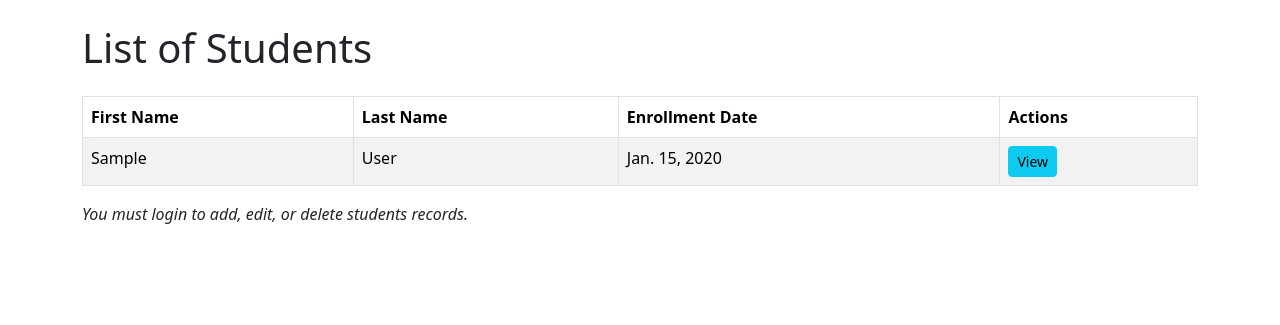
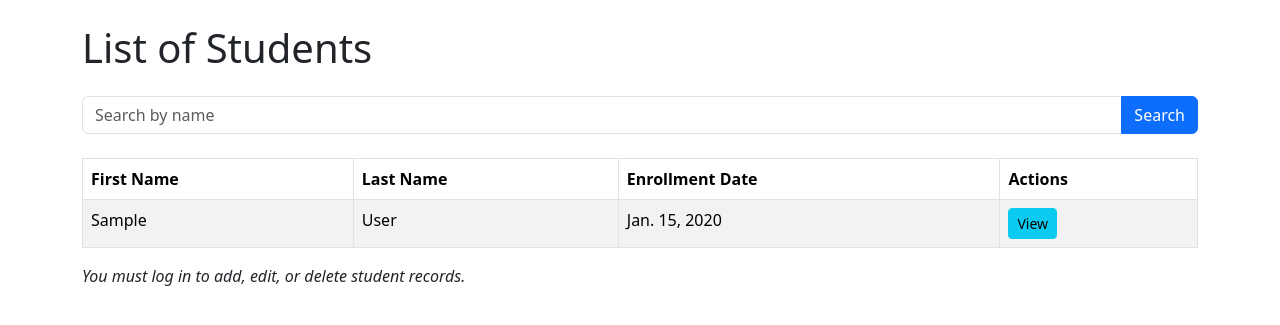
Before and after one commit to MokahalA/gng5300_a2, a Django app: page /students/ in a window 1280 px wide. Shown: the part 56-381 px from the top of the page. Run offline with Django 5.2, Linux system fonts and the light colour scheme; tables that the repository leaves empty hold one stand-in row (values such as "Sample post").

Commit message:
Search Functionality

```diff
--- a/students/templates/students/student_list.html
+++ b/students/templates/students/student_list.html
@@ -4,6 +4,15 @@
 
 {% block content %}
     <h1 class="mb-4">List of Students</h1>
+
+    <!-- Search Bar -->
+    <form method="GET" action="{% url 'student_list' %}" class="mb-4">
+        <div class="input-group">
+            <input type="text" name="q" placeholder="Search by name" class="form-control" value="{{ query }}">
+            <button type="submit" class="btn btn-primary">Search</button>
+        </div>
+    </form>
+
     <table class="table table-striped table-bordered">
         <thead>
             <tr>
@@ -27,6 +36,10 @@
                         {% endif %}
                     </td>
                 </tr>
+            {% empty %}
+                <tr>
+                    <td colspan="4" class="text-center">No students found.</td>
+                </tr>
             {% endfor %}
         </tbody>
     </table>
@@ -34,6 +47,6 @@
     {% if user.is_authenticated %}
         <a href="{% url 'student_create' %}" class="btn btn-primary">Add New Student</a>
     {% else %}
-        <p><em>You must login to add, edit, or delete students records.</em></p>
+        <p><em>You must log in to add, edit, or delete student records.</em></p>
     {% endif %}
 {% endblock %}
--- a/students/views.py
+++ b/students/views.py
@@ -22,9 +22,17 @@ def custom_logout(request):
 
 # List all students
 def student_list(request):
-    students = Student.objects.all()
-    return render(request, 'students/student_list.html', {'students': students})
+    query = request.GET.get('q', '')  # Get the search query, default to empty string
+    if query:
+        students = Student.objects.filter(
+            first_name__icontains=query
+        ) | Student.objects.filter(
+            last_name__icontains=query
+        )
+    else:
+        students = Student.objects.all()
 
+    return render(request, 'students/student_list.html', {'students': students, 'query': query})
 
 # Display a single student's details
 def student_details(request, pk):
```
